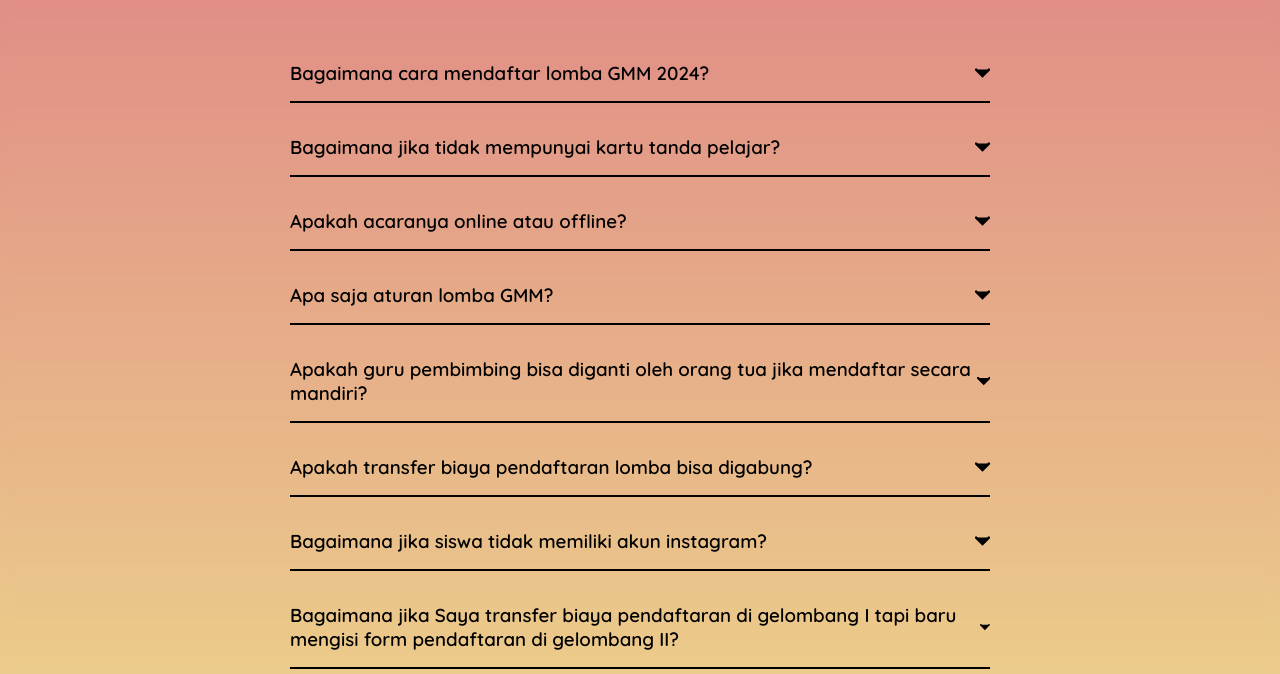
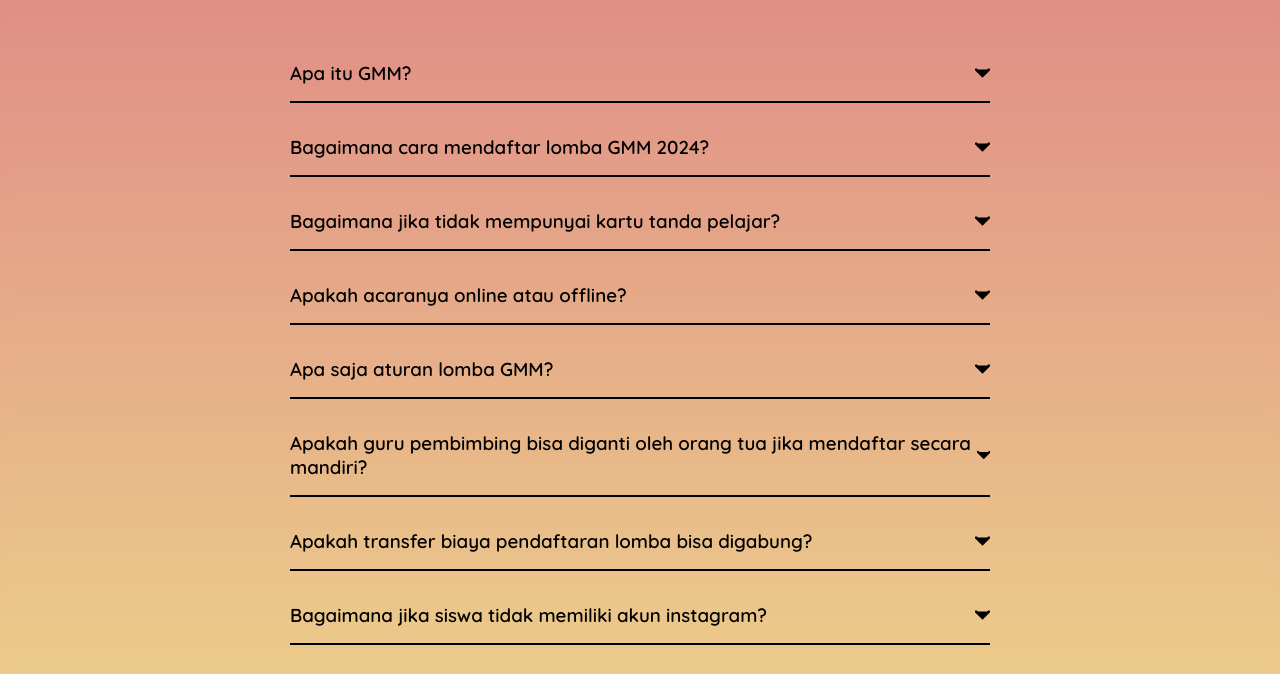
Before and after one commit to Farhanfaza/FAQ-GMM2024, a plain HTML site: page index.html in a window 1280 px wide. Shown: the part 95-769 px from the top of the page. Drawn offline with Linux system fonts and the light colour scheme.

Commit message:
Update index.html

```diff
--- a/index.html
+++ b/index.html
@@ -9,6 +9,27 @@
     <body>
         <section>
             <h2 class="title"> FAQ GMM 2024</h2>
+            <div class="faq">
+                <div class="question">
+                <h3> Apa itu GMM?</h3>
+
+                <svg width="15" height="10" viewBox="0 0 42 25">
+                    <path
+                        d="M3 3L21 21L39 3"
+                        stroke="black"
+                        stroke-width="7"
+                        stroke-linecap="round"
+                        />
+                </svg>
+
+                </div>
+                <div class="answer">
+                    <p>
+                        GMM (Gema Mahasiswa Matematika) merupakan kegiatan yang terdiri dari seminar dan perlombaan yang pesertanya meliputi pelajar SD/sederajat, SMP/sederajat, dan SMA/sederajat, serta mahasiswa dan guru yang diselenggarakan oleh BEM Himatika 'Identika' UPI.
+                    </p>
+                </div>
+            </div>
+
             <div class="faq">
                 <div class="question">
                 <h3> Bagaimana cara mendaftar lomba GMM 2024?</h3>
```
